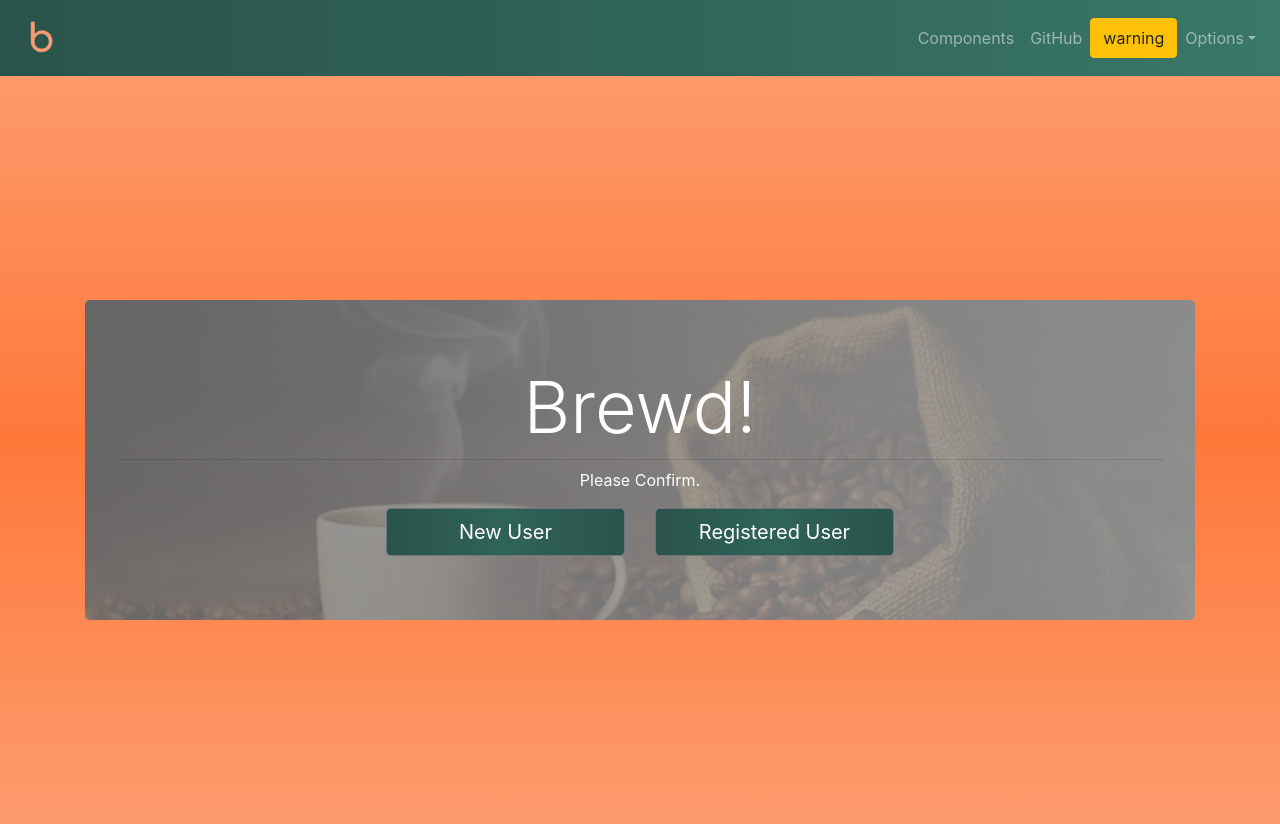
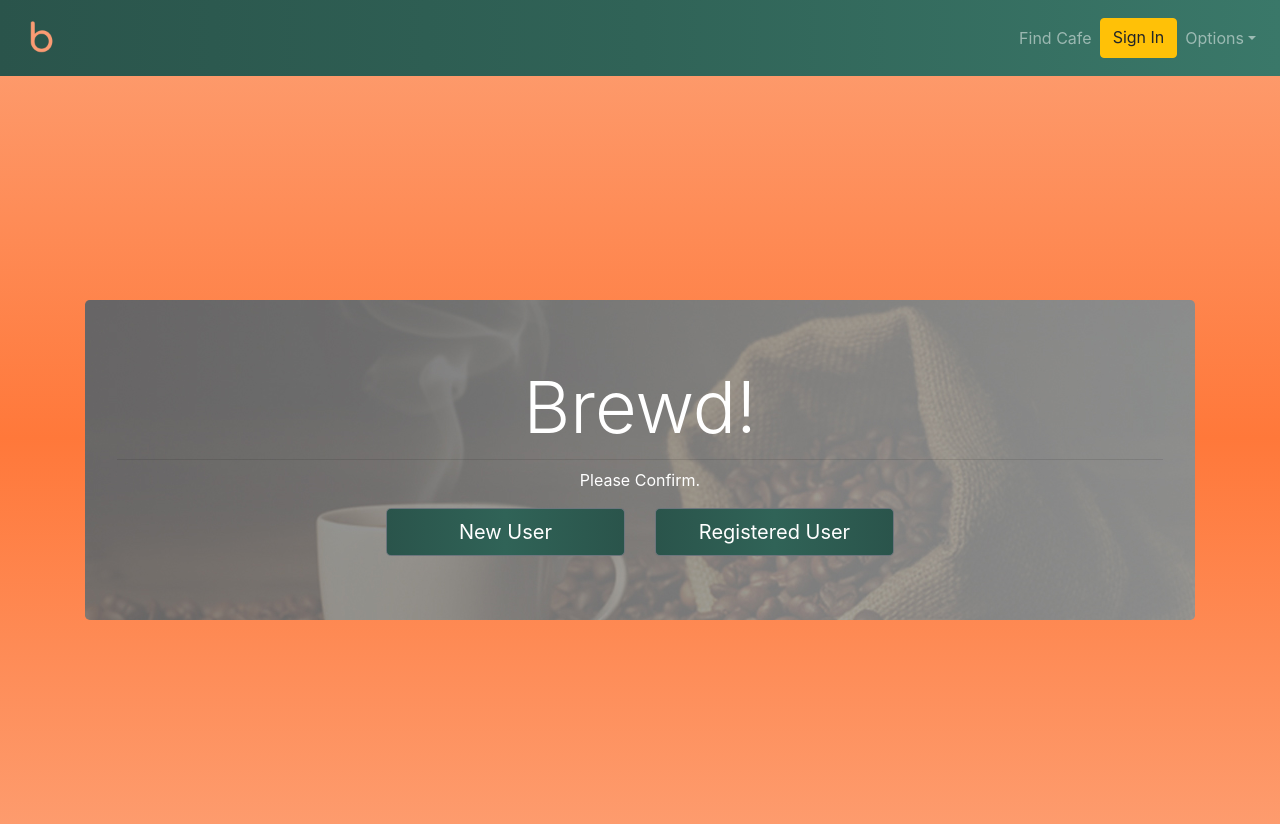
Before and after one commit to Hammadtahir7/Brewd-Web-App, a React (Create React App) app in the folder client/: page / in a window 1280 px wide. Shown: the top 824 px of the page. Built offline with nearby package versions, Linux system fonts and the light colour scheme; what google-maps-react would draw is missing.

Commit message:
multiple page app

```diff
--- a/client/src/App.js
+++ b/client/src/App.js
@@ -1,7 +1,7 @@
 import React, { Component } from 'react';
 import './styles.css';
 import {Map, Marker, GoogleApiWrapper} from 'google-maps-react';
-import { ListGroup, ListGroupItem, Card, Container, Row, Col, Button, Form, Input } from 'reactstrap';
+import { Table, ListGroup, ListGroupItem, Card, Container, Row, Col, Button, Form, Input } from 'reactstrap';
 
 
 class App extends Component {
@@ -13,9 +13,10 @@
     var brewd = this.state.response;
     brewd = brewd.map(function(brewd, index){
     return(
-          <ListGroupItem color="success" key={index}>
-            <span className="name">{brewd.cafeName}</span>
-          </ListGroupItem>);
+      <tr key={index}>
+        <th scope="row"></th>
+        <td>{brewd.cafeName}</td>
+      </tr>)
     });
 
     var loc = this.state.response;
@@ -56,7 +57,19 @@
   </Row>
   <Row className="row2">
           <Col>
-          <ListGroup>{brewd}</ListGroup>
+            <Table size="sm">
+        <thead>
+          <tr>
+            <th></th>
+            <th>Cafe Name</th>
+            <th>Adress</th>
+            <th>Timing</th>
+          </tr>
+        </thead>
+        <tbody>
+          {brewd}
+        </tbody>
+      </Table>
           </Col>
         </Row>
         <Row className="row2">
--- a/client/src/Header.js
+++ b/client/src/Header.js
@@ -37,12 +37,9 @@
           <Collapse isOpen={this.state.isOpen} navbar>
             <Nav className="ml-auto" navbar>
               <NavItem>
-                <NavLink href="/components/">Components</NavLink>
+                <NavLink href="/app">Find Cafe</NavLink>
               </NavItem>
-              <NavItem>
-                <NavLink href="https://github.com/reactstrap/reactstrap">GitHub</NavLink>
-              </NavItem>
-              <Button color="warning">warning</Button>{' '}
+              <Button href="/login" color="warning">Sign In</Button>{' '}
               <UncontrolledDropdown nav inNavbar>
                 <DropdownToggle nav caret>
                   Options
```
